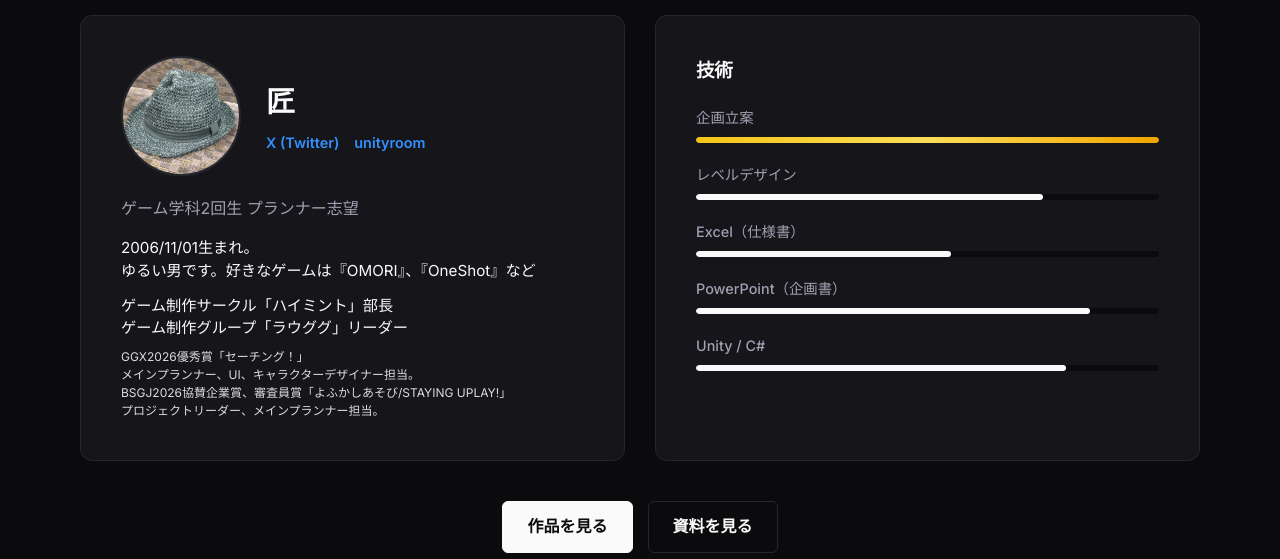
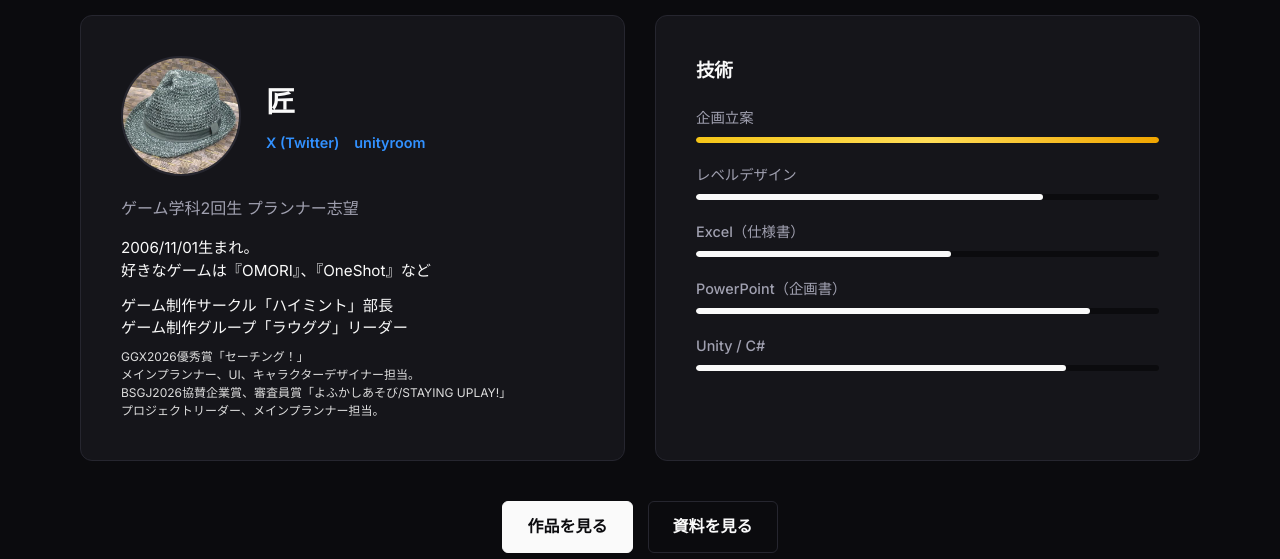
Before and after one commit to YoshidaS111/portfolio, a plain HTML site: page index.html in a window 1280 px wide. Shown: the part 241-800 px from the top of the page. Drawn offline with Linux system fonts and the light colour scheme.

Commit message:
Remove 'ゆるい男です。' from profile

```diff
--- a/index.html
+++ b/index.html
@@ -99,8 +99,8 @@
                         data-en="2nd Year Game Dept. · Aspiring Planner">ゲーム学科2回生 プランナー志望</p>
                     <div style="font-size: 0.95rem; line-height: 1.5;">
                         <p style="margin-bottom: 12px;"
-                            data-ja="2006/11/01生まれ。<br>ゆるい男です。好きなゲームは『OMORI』、『OneShot』など"
-                            data-en="Born November 1, 2006.<br>Easygoing guy. Favorite games: 「OMORI」, 「OneShot」, etc.">2006/11/01生まれ。<br>ゆるい男です。好きなゲームは『OMORI』、『OneShot』など</p>
+                            data-ja="2006/11/01生まれ。<br>好きなゲームは『OMORI』、『OneShot』など"
+                            data-en="Born November 1, 2006.<br>Favorite games: 「OMORI」, 「OneShot」, etc.">2006/11/01生まれ。<br>好きなゲームは『OMORI』、『OneShot』など</p>
                         <p style="margin-bottom: 8px;"
                             data-ja="ゲーム制作サークル「ハイミント」部長<br>ゲーム制作グループ「ラウググ」リーダー"
                             data-en="Game-dev club 「ハイミント」 — President<br>Game-dev group 「ラウググ」 — Leader">ゲーム制作サークル「ハイミント」部長<br>ゲーム制作グループ「ラウググ」リーダー</p>
```
